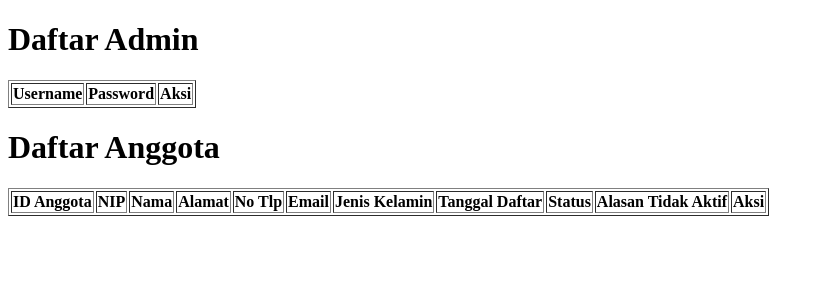
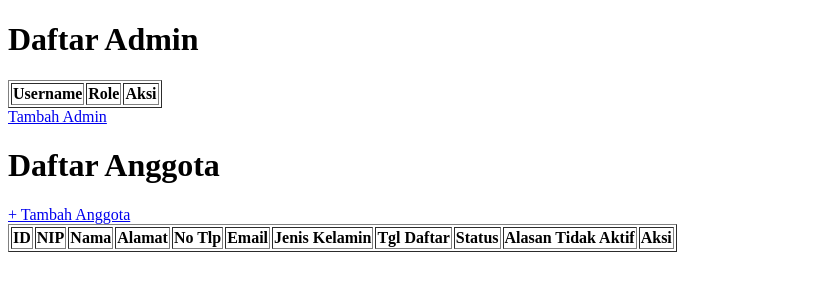
Before and after one commit to RizkyAlfathH/koperasi_sekolah, a Django app: page /anggota/ in a window 1280 px wide. Shown: the top 300 px of the page, without its empty margins (0-824 px from the left). Run offline with Django 5.2, Linux system fonts and the light colour scheme; data that the repository does not hold is empty.

Commit message:
akun ben-sek dan tampilannya

```diff
--- a/admin_koperasi/urls.py
+++ b/admin_koperasi/urls.py
@@ -3,7 +3,7 @@
 
 urlpatterns = [
     path('dashboard/ketua/', views.dashboard_ketua, name='dashboard_ketua'),
-    path('dashboard/sekretaris/', views.dashboard_sekretaris, name='dashboard_sekretaris'),
+    path('dashboard/sekretaris/', views.dashboard_sekertaris, name='dashboard_sekertaris'),
     path('dashboard/bendahara/', views.dashboard_bendahara, name='dashboard_bendahara'),
     path('login/', views.login_view, name='login'),
 ]
--- a/admin_koperasi/views.py
+++ b/admin_koperasi/views.py
@@ -4,8 +4,8 @@
 def dashboard_ketua(request):
     return render(request, 'admin_koperasi/dashboard_ketua.html')
 
-def dashboard_sekretaris(request):
-    return render(request, 'admin_koperasi/dashboard_sekretaris.html')
+def dashboard_sekertaris(request):
+    return render(request, 'admin_koperasi/dashboard_sekertaris.html')
 
 def dashboard_bendahara(request):
     return render(request, 'admin_koperasi/dashboard_bendahara.html')
--- a/anggota/templates/anggota/kelola_akun.html
+++ b/anggota/templates/anggota/kelola_akun.html
@@ -1,3 +1,4 @@
+<!-- templates/anggota/kelola_akun.html -->
 <!DOCTYPE html>
 <html lang="id">
 <head>
@@ -6,34 +7,39 @@
 </head>
 <body>
     <h1>Daftar Admin</h1>
+
     <table border="1">
         <tr>
             <th>Username</th>
-            <th>Password</th>
+            <th>Role</th>
             <th>Aksi</th>
         </tr>
         {% for admin in admins %}
         <tr>
             <td>{{ admin.username }}</td>
-            <td>{{ admin.password }}</td> <!-- Tampilkan password -->
+            <td>{{ admin.role }}</td>
             <td>
-                {% comment %} <a href="{% url 'hapus_admin' admin.id %}">Hapus</a> {% endcomment %}
+                <a href="{% url 'edit_admin' id_anggota=admin.id %}">Edit</a> |
+                <a href="{% url 'hapus_admin' id_anggota=admin.id %}" onclick="return confirm('Yakin ingin menghapus admin ini?');">Hapus</a>
             </td>
         </tr>
         {% endfor %}
     </table>
 
+<a href="{% url 'tambah_admin' %}">Tambah Admin</a>
+
     <h1>Daftar Anggota</h1>
+    <a href="{% url 'tambah_anggota' %}">+ Tambah Anggota</a>
     <table border="1">
         <tr>
-            <th>ID Anggota</th>
+            <th>ID</th>
             <th>NIP</th>
             <th>Nama</th>
             <th>Alamat</th>
             <th>No Tlp</th>
             <th>Email</th>
             <th>Jenis Kelamin</th>
-            <th>Tanggal Daftar</th>
+            <th>Tgl Daftar</th>
             <th>Status</th>
             <th>Alasan Tidak Aktif</th>
             <th>Aksi</th>
@@ -51,7 +57,8 @@
             <td>{{ anggota.status }}</td>
             <td>{{ anggota.alasan_tidak_aktif }}</td>
             <td>
-                {% comment %} <a href="{% url 'hapus_anggota' anggota.id %}">Hapus</a> {% endcomment %}
+                <a href="{% url 'edit_anggota' anggota.id_anggota %}">Edit</a> |
+                <a href="{% url 'hapus_anggota' anggota.id_anggota %}" onclick="return confirm('Yakin ingin menghapus anggota ini?');">Hapus</a>
             </td>
         </tr>
         {% endfor %}
--- a/anggota/urls.py
+++ b/anggota/urls.py
@@ -1,22 +1,20 @@
-# from django.urls import path
-# from . import views
+# anggota/urls.py
 
-# app_name = 'anggota'
-
-# urlpatterns = [
-#     path('', views.daftar_anggota, name='daftar'),
-#     path('tambah/', views.tambah_anggota, name='tambah'),
-#     # path('edit/<int:id>/', views.edit_anggota, name='edit'),
-#     # path('hapus/<int:id>/', views.hapus_anggota, name='hapus'),
-# ]
-
-# anggota/urls.py
 from django.urls import path
 from . import views
 
 urlpatterns = [
-    path('', views.kelola_akun, name='kelola_akun'),  # ini yang penting
+    # Halaman utama kelola akun
+    path('', views.kelola_akun, name='kelola_akun'),
     path('kelola-akun/', views.kelola_akun, name='kelola_akun'),
-#     path('hapus-admin/<int:id_anggota>/', views.hapus_admin, name='hapus_admin'),
-#     path('hapus-anggota/<int:id_anggota>/', views.hapus_anggota, name='hapus_anggota'),
+
+    # --- Admin ---
+    path('tambah-admin/', views.tambah_admin, name='tambah_admin'),
+    path('edit-admin/<int:id_anggota>/', views.edit_admin, name='edit_admin'),
+    path('hapus-admin/<int:id_anggota>/', views.hapus_admin, name='hapus_admin'),
+
+    # --- Anggota ---
+    path('tambah-anggota/', views.tambah_anggota, name='tambah_anggota'),
+    path('edit-anggota/<int:id_anggota>/', views.edit_anggota, name='edit_anggota'),
+    path('hapus-anggota/<int:id_anggota>/', views.hapus_anggota, name='hapus_anggota'),
 ]
--- a/anggota/views.py
+++ b/anggota/views.py
@@ -1,6 +1,8 @@
 from django.shortcuts import render, redirect, get_object_or_404
 from admin_koperasi.models import Admin
 from .models import Anggota
+from .forms import AdminForm, AnggotaForm
+
 
 def kelola_akun(request):
     admins = Admin.objects.all()
@@ -12,11 +14,54 @@
     }
     return render(request, 'anggota/kelola_akun.html', context)
 
+
+# ======================== ADMIN ========================
+def tambah_admin(request):
+    if request.method == 'POST':
+        form = AdminForm(request.POST)
+        if form.is_valid():
+            form.save()
+            return redirect('kelola_akun')
+    else:
+        form = AdminForm()
+    return render(request, 'anggota/form_admin.html', {'form': form, 'judul': 'Tambah Admin'})
+
+def edit_admin(request, id_anggota):
+    admin = get_object_or_404(Admin, id_anggota=id_anggota)
+    form = AdminForm(request.POST or None, instance=admin)
+    if form.is_valid():
+        form.save()
+        return redirect('kelola_akun')
+    return render(request, 'anggota/form_admin.html', {'form': form, 'judul': 'Edit Admin'})
+
 def hapus_admin(request, id_anggota):
     admin = get_object_or_404(Admin, id_anggota=id_anggota)
     admin.delete()
     return redirect('kelola_akun')
 
+# ======================== ANGGOTA ========================
+
+
+def tambah_anggota(request):
+    if request.method == 'POST':
+        form = AnggotaForm(request.POST)
+        if form.is_valid():
+            form.save()
+            return redirect('kelola_akun')
+    else:
+        form = AnggotaForm()
+    return render(request, 'anggota/form_anggota.html', {'form': form, 'judul': 'Tambah Anggota'})
+
+
+def edit_anggota(request, id_anggota):
+    anggota = get_object_or_404(Anggota, id_anggota=id_anggota)
+    form = AnggotaForm(request.POST or None, instance=anggota)
+    if form.is_valid():
+        form.save()
+        return redirect('kelola_akun')
+    return render(request, 'anggota/form_anggota.html', {'form': form, 'judul': 'Edit Anggota'})
+
+
 def hapus_anggota(request, id_anggota):
     anggota = get_object_or_404(Anggota, id_anggota=id_anggota)
     anggota.delete()
```
Also changed, not shown: anggota/forms.py (added, +23 -0 lines), anggota/templates/anggota/form_admin.html (added, +16 -0 lines), anggota/templates/anggota/form_anggota.html (added, +17 -0 lines), tabungan/migrations/0002_jumlah_sukarela_manual.py (deleted), tabungan/migrations/0002_tabungan_jumlah_sukarela.py.
